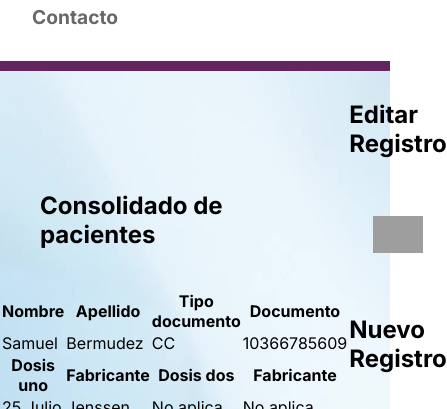
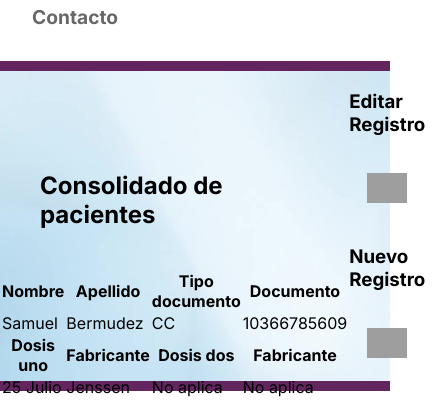
Before and after one commit to sebasoramirez/IPS_DiegoSuescun, a plain HTML site: page crud.html in a window 390 px wide. Shown: the part 233-642 px from the top of the page, 447 px wide, since content can reach past the window. Drawn offline with Linux system fonts and the light colour scheme; no server answers; grey boxes are pictures that could not be loaded.

Commit message:
Cambios en Responsive y tamaños

```diff
--- a/crud.html
+++ b/crud.html
@@ -35,15 +35,15 @@
     </header>
     <main class="home-main">
         <div id="buttons">
-            <h2>Editar Registro</h2>
+            <h3>Editar Registro</h3>
             <a href="./indexCesar.html">
                 <img src='https://img2.freepng.es/20180426/dqe/kisspng-computer-icons-editing-pencil-icon-5ae26c015e2166.6839283515247882253856.jpg'
-                    width='50' title='Ventana de Edicion'>
+                    width='40' title='Ventana de Edicion'>
             </a>
-            <h2>Nuevo Registro</h2>
+            <h3>Nuevo Registro</h3>
             <a href="./FormRegistro.html">
                 <img src='https://img2.freepng.es/20180426/dqe/kisspng-computer-icons-editing-pencil-icon-5ae26c015e2166.6839283515247882253856.jpg'
-                    width='50' title='HOME'>
+                    width='40' title='HOME'>
             </a>
         </div>
         <section>
--- a/src/css/crud.css
+++ b/src/css/crud.css
@@ -90,8 +90,8 @@ a {
   grid-column: 2/3;
   grid-row: 1/2;
   justify-content: center;
-  height: 350px;
-  margin-top: 80px;
+  height: 250px;
+  margin-top: 60px;
 }
 
 .home-main #buttons {
```
